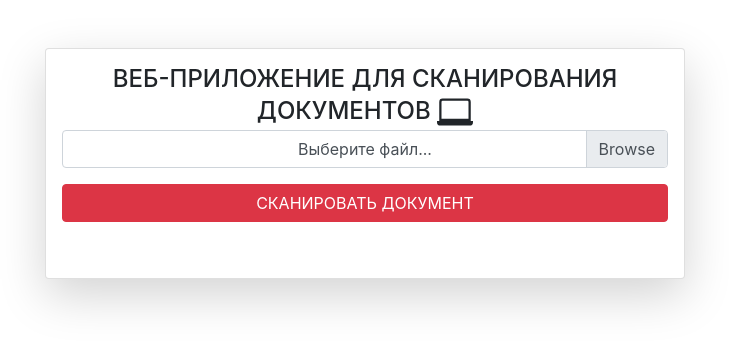
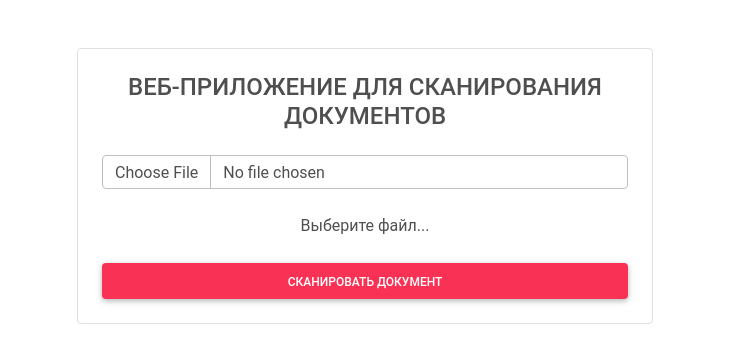
Before and after one commit to Rus7Iv/document-scanner, a Flask app: page / in a window 1280 px wide. Shown: the top 363 px of the page, without its empty margins (275-1004 px from the left). Run offline with Flask 3, Linux system fonts and the light colour scheme; some libraries are stand-ins or nearby versions.

Commit message:
redesign page

```diff
--- a/templates/upload.html
+++ b/templates/upload.html
@@ -4,31 +4,28 @@
 <head>
     <meta charset="UTF-8">
     <title>Документ</title>
-    <link rel="stylesheet" href="https://stackpath.bootstrapcdn.com/bootstrap/4.5.1/css/bootstrap.min.css">
+    <link rel="stylesheet" href="https://cdnjs.cloudflare.com/ajax/libs/mdb-ui-kit/3.9.0/mdb.min.css" />
 </head>
 
 <body>
-    <div class="card text-center mt-5 shadow-lg p-3 bg-white rounded w-50 mx-auto my-20">
-        <h4 class="card-title mb-0">ВЕБ-ПРИЛОЖЕНИЕ ДЛЯ СКАНИРОВАНИЯ ДОКУМЕНТОВ <svg width="1.5em" height="1.5em" viewBox="0 0 16 16" class="bi bi-laptop" fill="currentColor" xmlns="http://www.w3.org/2000/svg">
-                <path fill-rule="evenodd" d="M13.5 3h-11a.5.5 0 0 0-.5.5V11h12V3.5a.5.5 0 0 0-.5-.5zm-11-1A1.5 1.5 0 0 0 1 3.5V12h14V3.5A1.5 1.5 0 0 0 13.5 2h-11z" />
-                <path d="M0 12h16v.5a1.5 1.5 0 0 1-1.5 1.5h-13A1.5 1.5 0 0 1 0 12.5V12z" />
-            </svg></h4>
-        <form class="validated" method="post" action="/" enctype="multipart/form-data">
-            <div class="custom-file mb-3">
-                <input type="file" name="file" class="custom-file-input" id="document" required>
-                <label class="custom-file-label" for="document">Выберите файл...</label>
-                <div class="invalid-feedback">Пример недействительной обратной связи для пользовательского файла</div>
-            </div>
-            <button type="submit" class="btn btn-block btn-danger">
-                СКАНИРОВАТЬ ДОКУМЕНТ
-            </button>
-        </form>
-        <div class="card-body px-0">
+    <div class="card text-center mt-5 shadow-0 border rounded mx-auto" style="max-width: 36rem;">
+        <div class="card-body">
+            <h4 class="card-title mb-4 text-uppercase">Веб-приложение для сканирования документов</h4>
+            <form method="post" action="/" enctype="multipart/form-data">
+                <div class="mb-4">
+                    <input type="file" name="file" class="form-control" id="document" required>
+                    <label class="custom-file-label pt-4" for="document">Выберите файл...</label>
+                    <div class="invalid-feedback">Пример недействительной обратной связи для пользовательского файла</div>
+                </div>
+                <button type="submit" class="btn btn-danger btn-block text-uppercase">
+                    Сканировать документ
+                </button>
+            </form>
             <div>
                 {% with messages = get_flashed_messages(with_categories=true) %}
                 {% if messages %}
                 {% for category, message in messages %}
-                <div class="alert alert-{{ category }}">
+                <div class="alert alert-{{ category }} mt-4">
                     {% if category == 'danger' %}
                     ❌ {{ message }}
                     {% elif category == 'success' %}
@@ -41,14 +38,12 @@
                 {% endif %}
                 {% endwith %}
                 {% if image %}
-                <img class="w-100" src="{{image}}">
+                <img class="w-100 mt-4" src="{{image}}">
                 {% endif %}
             </div>
         </div>
     </div>
-    <script src="https://code.jquery.com/jquery-3.5.1.slim.min.js"></script>
-    <script src="https://cdn.jsdelivr.net/npm/popper.js@1.16.1/dist/umd/popper.min.js"></script>
-    <script src="https://stackpath.bootstrapcdn.com/bootstrap/4.5.1/js/bootstrap.min.js"></script>
+    <script type="text/javascript" src="https://cdnjs.cloudflare.com/ajax/libs/mdb-ui-kit/3.9.0/mdb.min.js"></script>
 </body>
 
 </html>
```
